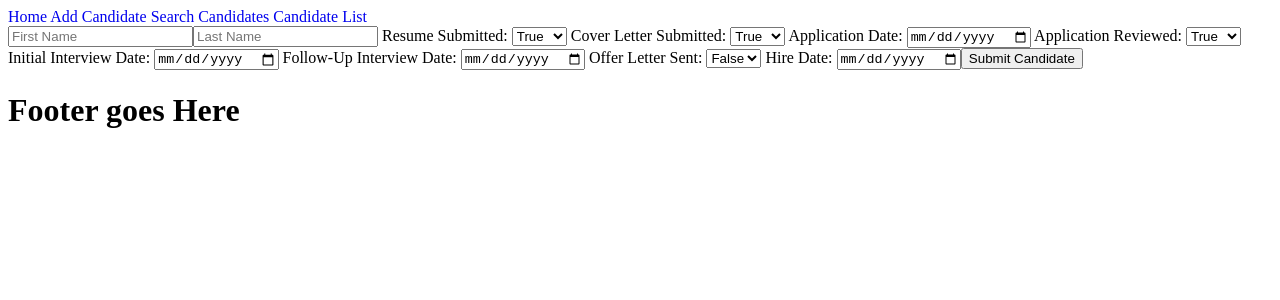
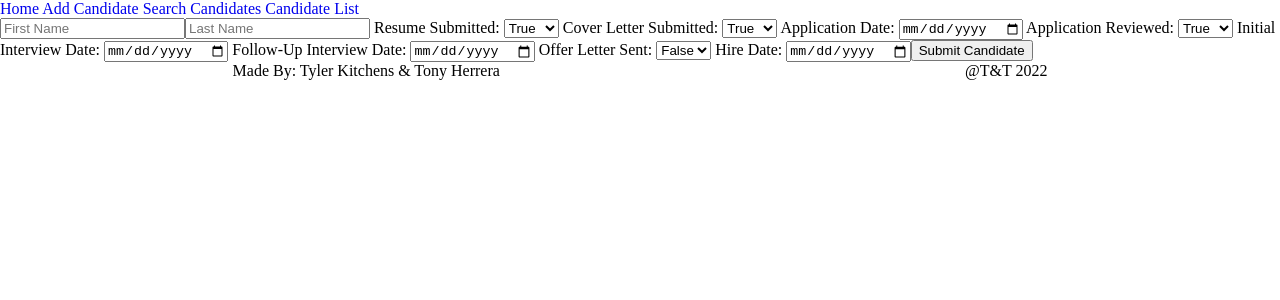
Before and after one commit to KitchensTyler/hro, a React (Create React App) app in the folder client/: page /add in a window 1280 px wide. Shown: the top 300 px of the page. Built offline with nearby package versions, Linux system fonts and the light colour scheme; no server answers.

Commit message:
Cards added

```diff
--- a/client/src/App.js
+++ b/client/src/App.js
@@ -1,5 +1,4 @@
 import React, {useState, useEffect} from "react"
-import axios from 'axios'
 import {Routes, Route} from "react-router-dom"
 import {DataContextProvider} from "./DataContext"
 import Navbar from "./components/Navbar"
--- a/client/src/DataContext.js
+++ b/client/src/DataContext.js
@@ -1,13 +1,21 @@
 import React, {useState, useEffect} from "react"
 import axios from "axios"
+
 
 
 const DataContext = React.createContext()
 
 function DataContextProvider(props){
 
+
     const [candidates, setCandidates] = useState([])
+    const [oneCandidate, setOneCandidate] = useState([])
 
+    function getOneCandidate(_id){
+        axios.get(`http://localhost:9000/candidates/${_id}`)
+        .then(res => setOneCandidate(res.data))
+        .catch(err => console.log(err))
+    }
 
     function getCandidates(){
         axios.get("http://localhost:9000/candidates")
@@ -51,6 +59,8 @@ function DataContextProvider(props){
             editCandidate,
             deleteCandidate,
             addCandidate,
+            getOneCandidate,
+            oneCandidate
         }}>
             {props.children}
         </DataContext.Provider>
--- a/client/src/components/Candidate.js
+++ b/client/src/components/Candidate.js
@@ -6,7 +6,7 @@ const Candidate = (props) => {
   return (
     <>
         <Link className='can-card' to = {`/candidateCard/${_id}`}><h2>{firstName} {lastName}</h2></Link>
-        <p>{_id}</p>
+        <p> Id: {_id}</p>
     </>
   )
 }
--- a/client/src/components/CandidateCard.js
+++ b/client/src/components/CandidateCard.js
@@ -1,58 +1,27 @@
-import React from "react"
-import { useNavigate, useParams } from "react-router-dom"
-import axios from 'axios'
+import React, { useContext, useEffect } from "react"
+import { useParams } from "react-router-dom"
 import { DataContext } from "../DataContext"
+import CandidateInfo from "./CandidateInfo"
 
 export default function CandidateCard(props){
 
     const {_id} = useParams()
+    const { getOneCandidate, oneCandidate} = useContext(DataContext)
 
-  /// cards will be displayed by mapping through candidate list and using the _id <div>
-        //     { candidateList.map(candidate => {
-        //         return(
-        //
-        //                 {...candidatelist}
-        //                 key = {candidate._id ? candidate._id : 1}
-        //             />
-        //         )
-        //     })}
-        // </div>
+    useEffect(() => {
+        getOneCandidate(_id)
+        console.log(oneCandidate)
+    }, )
 
-    const {
-        firstName,
-        lastName,
-        applicationDate,
-        applicationReviewed,
-        resumeSubmitted,
-        coverLetterSubmitted,
-        initialInterview,
-        followUpInterview,
-        offerSent,
-        hireDate
-    }= props
-
-    console.log("applicationdate", applicationDate)
 
     return(
+
         <div>
-            <h2> {lastName}, {firstName} </h2>
-            <div>
-                <p> Application Date:{applicationDate} </p>
-                <p> Application Reviewed? {applicationReviewed ? "Yes" : "No"} </p>
-            </div>
-            <div>
-                <p> Resume on file? {resumeSubmitted ? "Yes" : "No"} </p>
-                <p> Cover Letter on file? {coverLetterSubmitted ? "Yes" : "No"} </p>
-            </div>
-            <div>
-                <p> Initial Interview Date: {initialInterview} </p>
-                <p> Follow-Up Interview Date: {followUpInterview} </p>
-            </div>
-            <div>
-                <p> Was an offer letter sent? {offerSent ? "Yes" : "No"} </p>
-                <p> Effective Hire Date: {hireDate} </p>
-            </div>
-        </div>
+            {oneCandidate.map( candidate => (
+                <CandidateInfo {...candidate}
+                key={candidate._id} />
+            ))}
+           </div>
     )
 
 }
--- /dev/null
+++ b/client/src/components/CandidateInfo.js
@@ -0,0 +1,44 @@
+import React from 'react'
+
+const CandidateInfo = (props) => {
+
+    const {
+        firstName,
+        lastName,
+        applicationDate,
+        applicationReviewed,
+        resumeSubmitted,
+        coverLetterSubmitted,
+        initialInterview,
+        followUpInterview,
+        offerSent,
+        hireDate,
+        _id
+    }= props
+
+
+  return (
+    <>
+    <h2> {lastName}, {firstName} </h2>
+    <p> ID #: {_id} </p>
+    <div>
+        <p> Application Date: {applicationDate} </p>
+        <p> Application Reviewed? {applicationReviewed ? "Yes" : "No"} </p>
+    </div>
+    <div>
+        <p> Resume on file? {resumeSubmitted ? "Yes" : "No"} </p>
+        <p> Cover Letter on file? {coverLetterSubmitted ? "Yes" : "No"} </p>
+    </div>
+    <div>
+        <p> Initial Interview Date: {initialInterview} </p>
+        <p> Follow-Up Interview Date: {followUpInterview} </p>
+    </div>
+    <div>
+        <p> Was an offer letter sent? {offerSent ? "Yes" : "No"} </p>
+        <p> Effective Hire Date: {hireDate} </p>
+    </div>
+</>
+  )
+}
+
+export default CandidateInfo
--- a/client/src/components/CandidateList.js
+++ b/client/src/components/CandidateList.js
@@ -1,19 +1,17 @@
 import React, {useContext, useEffect} from "react"
 import { DataContext } from "../DataContext"
-import CandidateCard from "./CandidateCard"
 import Candidate from "./Candidate"
 
 
-function CandidateList(props){
+function CandidateList(){
 
 
     const {getCandidates, candidates} = useContext(DataContext)
-    const {firstName, lastName, _id} = props
 
     useEffect(() => {
         getCandidates()
         console.log("candidates", candidates)
-    }, [])
+    }, )
 
     return(
 
--- a/client/src/components/Footer.js
+++ b/client/src/components/Footer.js
@@ -1,12 +1,15 @@
 import React from "react"
+import '../css/footer.css'
+
 
 function Footer(){
 
 
 
     return(
-        <div>
-            <h1>Footer goes Here</h1>
+        <div className="footer">
+            <p className="footer-title"> Made By: Tyler Kitchens & Tony Herrera</p>
+            <p> @T&T 2022</p>
         </div>
     )
 }
--- a/client/src/components/Home.js
+++ b/client/src/components/Home.js
@@ -5,7 +5,7 @@ function Home(){
 
     return(
         <div>
-            <h1>Home goes here</h1>
+            <h1>Human Resources Optimization (HRO)</h1>
         </div>
     )
 }
--- a/client/src/components/Search.js
+++ b/client/src/components/Search.js
@@ -6,6 +6,7 @@ function Search(){
 
     return(
         <div className="search-form">
+
             <form>
 
 
--- /dev/null
+++ b/client/src/css/footer.css
@@ -0,0 +1,15 @@
+*{
+    margin: 0;
+}
+
+body {
+    box-sizing: border-box;
+}
+
+.footer {
+    width: 100%;
+    display: flex;
+    justify-content: space-around;
+    bottom: 0;
+    left: 0;
+}
```
